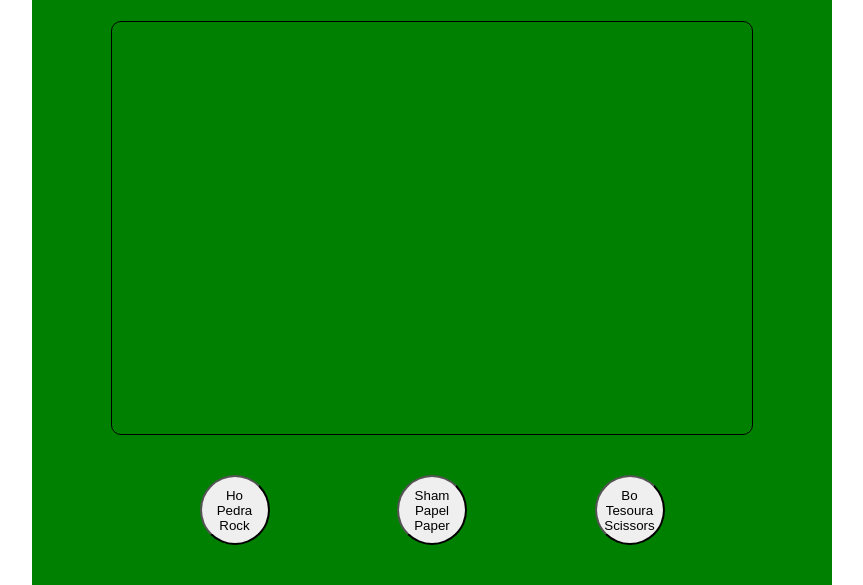
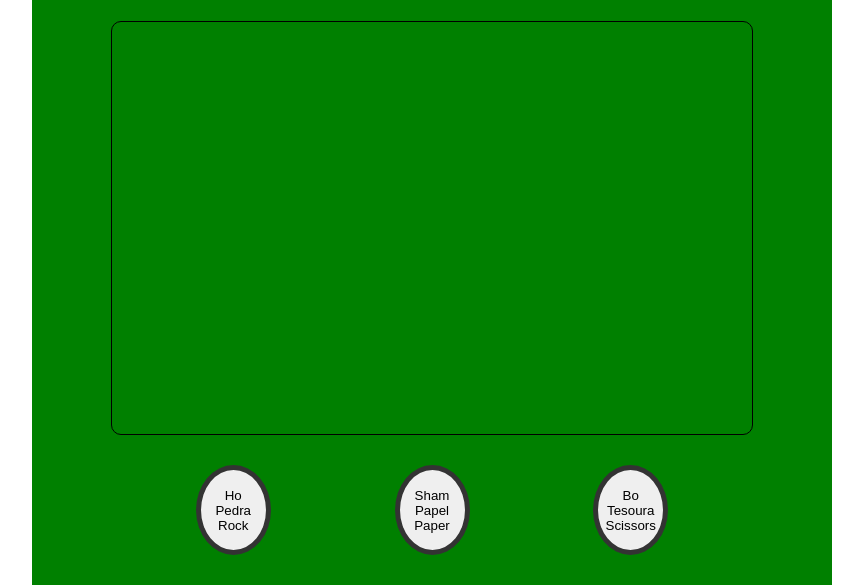
Before and after one commit to Kenzie-Academy-Brasil-Developers/entrega-construa-um-jogo-de-azar-sprint-3-pablorgoncalves, a plain HTML site: page hoshambo/index.html in a window 1280 px wide. Shown: the part 235-820 px from the top of the page, without its empty margins (208-1071 px from the left). Drawn offline with Linux system fonts and the light colour scheme.

Commit message:
Entrega Revisada

```diff
--- a/hoshambo/style.css
+++ b/hoshambo/style.css
@@ -18,9 +18,17 @@ section {
 }
 
 button {
-    height: 70px;
-    width: 70px;
+    height: 90px;
+    width: 75px;
+    border: #333 solid 5px;
     border-radius: 50%;
+    border-radius: .5*2em;
+	color: #000;
+	text-shadow: 1px 1px #000
+	/* font: 900 1.5em calligraffitti, cursive; */
+	filter: contrast(.65);
+	transition: .2s ease-out;
+	cursor: pointer;
 }
 
 #boxButton {
@@ -146,4 +154,7 @@ button {
         height: 100px;
         width: 100px;
     }
+    #machineRandon {
+        width: 20%;
+    }
 }
```
